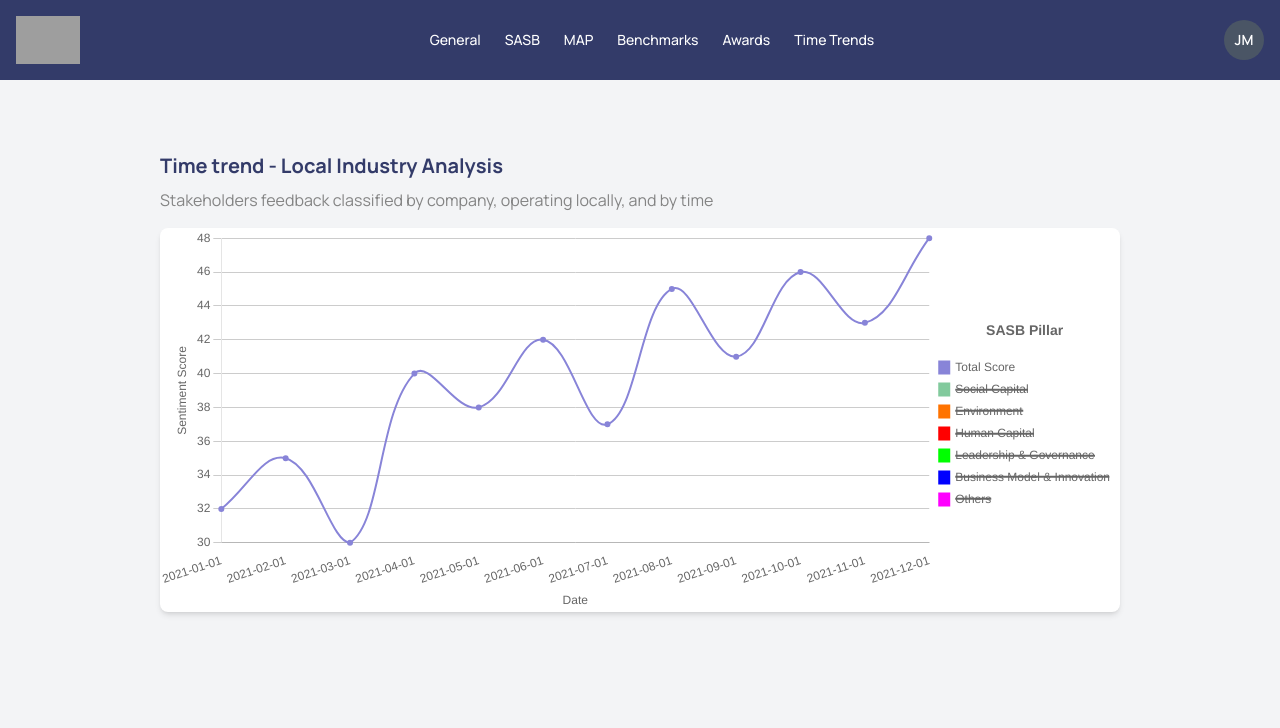
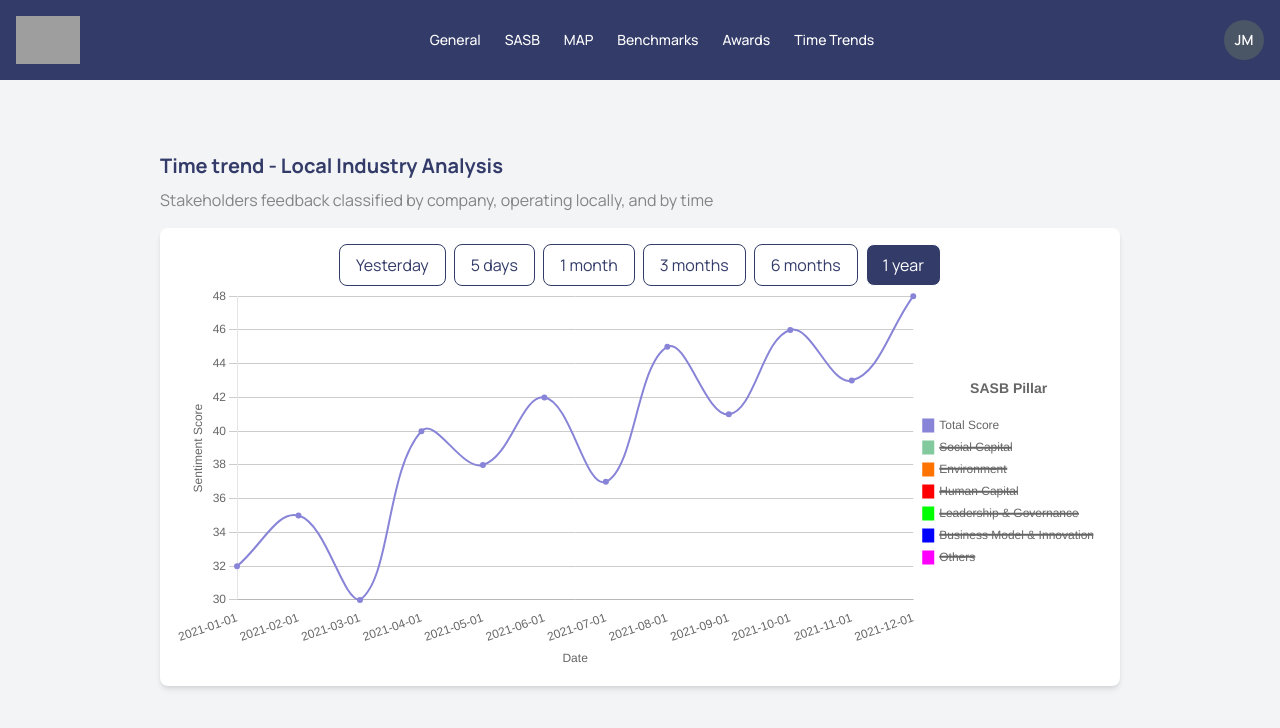
Before and after one commit to SSIndex/MonitorPOC, a Next.js app in the folder monitor/: page /time-trends in a window 1280 px wide. Shown: the top 728 px of the page. Built offline with nearby package versions, Linux system fonts and the light colour scheme; grey boxes are pictures that could not be loaded.

Commit message:
feat(_components/time_range_selector): ADD time_range_selector component

```diff
--- /dev/null
+++ b/monitor/src/_components/time_range_selector.tsx
@@ -0,0 +1,44 @@
+"use client";
+import { useState } from "react";
+
+interface TimeRangeSelectorProps {
+  onSelect: (range: string) => void;
+}
+
+const TimeRangeSelector: React.FC<TimeRangeSelectorProps> = ({ onSelect }) => {
+  const [selectedRange, setSelectedRange] = useState("1 year");
+
+  const timeRanges = [
+    "Yesterday",
+    "5 days",
+    "1 month",
+    "3 months",
+    "6 months",
+    "1 year",
+  ];
+
+  const handleSelect = (range: string) => {
+    setSelectedRange(range);
+    onSelect(range);
+  };
+
+  return (
+    <div className="flex justify-center gap-2">
+      {timeRanges.map((range) => (
+        <button
+          key={range}
+          className={`px-4 py-2 rounded-lg border ${
+            selectedRange === range
+              ? "bg-primary text-white"
+              : "bg-white text-primary border-primary"
+          } hover:bg-primary hover:text-white transition`}
+          onClick={() => handleSelect(range)}
+        >
+          {range}
+        </button>
+      ))}
+    </div>
+  );
+};
+
+export default TimeRangeSelector;
--- a/monitor/src/app/time-trends/page.tsx
+++ b/monitor/src/app/time-trends/page.tsx
@@ -1,4 +1,7 @@
+"use client";
+
 import TimeTrendsLineChart from "@/_components/line_chart_chartjs";
+import TimeRangeSelector from "@/_components/time_range_selector";
 
 // Main General Analysis Page
 export default function TimeTrendsAnalysis() {
@@ -11,8 +14,8 @@ export default function TimeTrendsAnalysis() {
         Stakeholders feedback classified by company, operating locally, and by
         time
       </p>
-      <div className="bg-white rounded-lg shadow-md mt-4 h-96">
-        {/* <TimeTrendsLineChart /> */}
+      <div className="bg-white rounded-lg shadow-md mt-4 w-full h-full p-4">
+        <TimeRangeSelector onSelect={() => console.log("TimeRange")} />
         <TimeTrendsLineChart />
       </div>
     </section>
```
